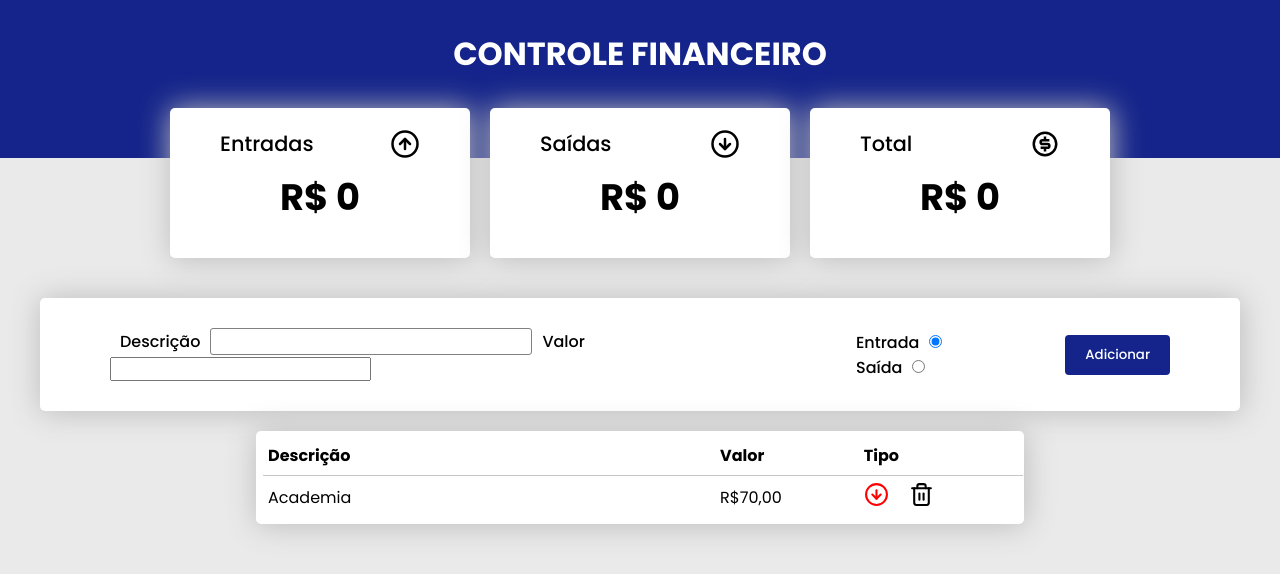
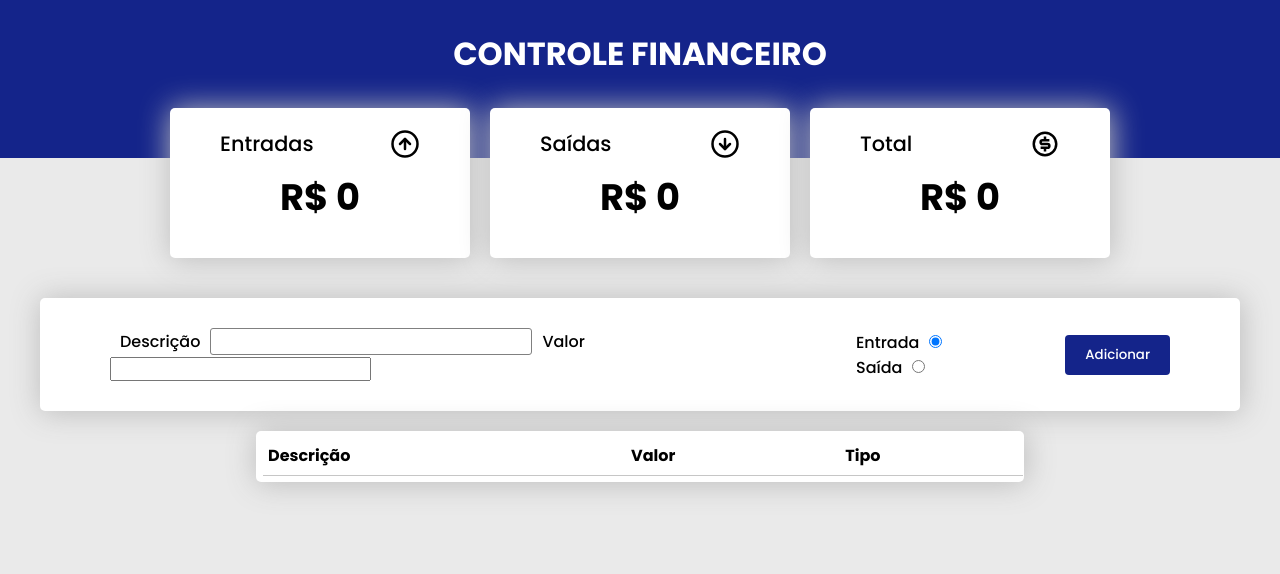
Before and after one commit to joohnq/finance-app, a React (Vite) app: page / in a window 1280 px wide. Shown: the top 574 px of the page. Built offline with nearby package versions, Linux system fonts and the light colour scheme.

Commit message:
feat: Adding information area

```diff
--- a/src/components/Form/index.jsx
+++ b/src/components/Form/index.jsx
@@ -77,7 +77,7 @@ export const Form = ({ handleAdd, transactionsList, setTransactionsList }) => {
 
         <button onClick={handleSave}>Adicionar</button>
       </form>
-      <Info />
+      <Info itens={transactionsList} setItens={setTransactionsList} />
     </div>
   );
 };
--- a/src/components/Info/index.jsx
+++ b/src/components/Info/index.jsx
@@ -1,7 +1,14 @@
 import React from "react";
+import { InfoItem } from "../InfoItem";
 import './style.css'
 
-export function Info(){
+export function Info({ itens, setItens }){
+	function onDelete(ID){
+		const newArray = itens.filter((transaction) => transaction.id !== ID)
+		setItens(newArray)
+		localStorage.setItem("transactions", JSON.stringify(newArray))
+	}
+
     return (
         <table className="info">
 	        <thead>
@@ -13,14 +20,9 @@ export function Info(){
 				<tr className="underLine"></tr>
 	        </thead>
 	         <tbody>
-	            <tr>
-		            <td>Academia</td>
-		            <td>R$70,00</td>
-		            <td>
-                        <img src="/icon-arrow-down-red.svg" alt="Icon Despesa" />
-                        <img src="/trash.svg" alt="Lixeira" />
-                    </td>
-	            </tr>
+				{
+					itens?.map((item, index) => (<InfoItem key={index} item={item} onDelete={onDelete}/>))
+				}
 	        </tbody>
 	</table>
     )
--- a/src/components/Info/style.css
+++ b/src/components/Info/style.css
@@ -17,13 +17,13 @@
 }
 
 .info th {
-    padding:5px;
+    padding: 5px;
     text-align: start;
     margin-bottom: 100px;
 }
 
 .info td {
-    padding:5px;
+    padding:10px;
 
     margin-bottom: 5px;
 }
--- /dev/null
+++ b/src/components/InfoItem/index.jsx
@@ -0,0 +1,20 @@
+import React from "react";
+
+export function InfoItem({ item, onDelete }){
+    return (
+        <tr>
+		    <td>{item.desc}</td>
+		    <td>{item.amount}</td>
+		    <td>
+                {
+                    item.expense ? (
+                        <img src="/icon-arrow-down-red.svg" alt="Icon Despesa" />
+                    ) : (
+                        <img src="/icon-arrow-up-green.svg" alt="Icon Despesa" />
+                    )
+                }
+                <img src="/trash.svg" alt="Lixeira" onClick={() => onDelete(item.id)}/>
+            </td>
+	    </tr>
+    )
+}
--- a/src/pages/Home/index.jsx
+++ b/src/pages/Home/index.jsx
@@ -42,7 +42,7 @@ export function Home(){
         <div>
             <h1>Controle Financeiro</h1>
             <Painel income={income} expense={expense} total={total} />
-            <Form handleAdd={handleAdd}/>
+            <Form handleAdd={handleAdd} transactionsList={transactionsList} setTransactionsList={setTransactionsList}/>
         </div>
     )
 }
```
